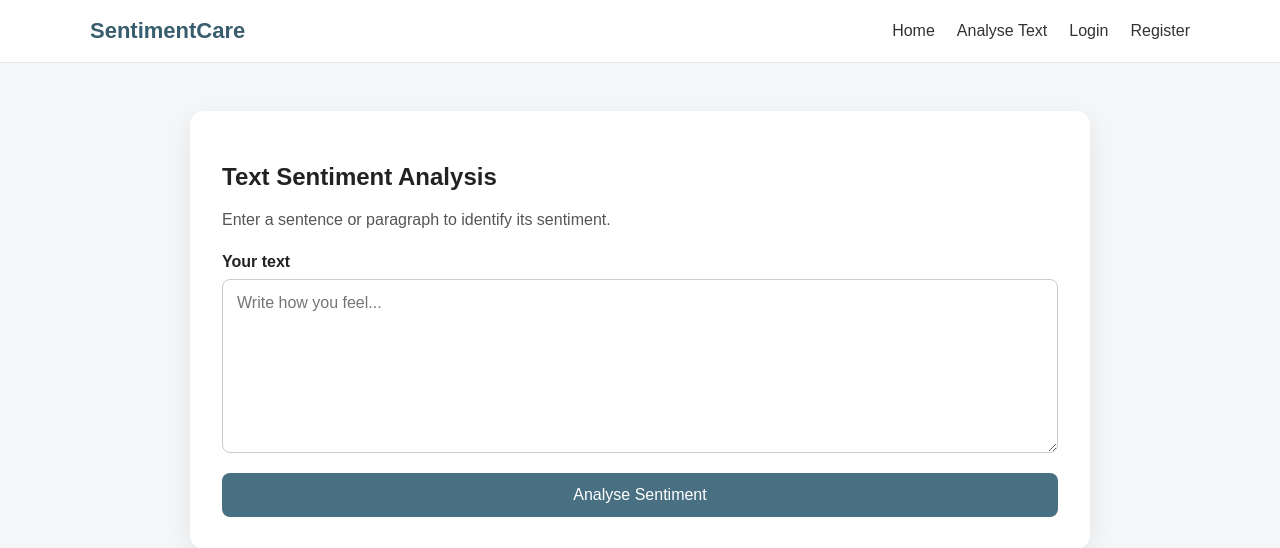
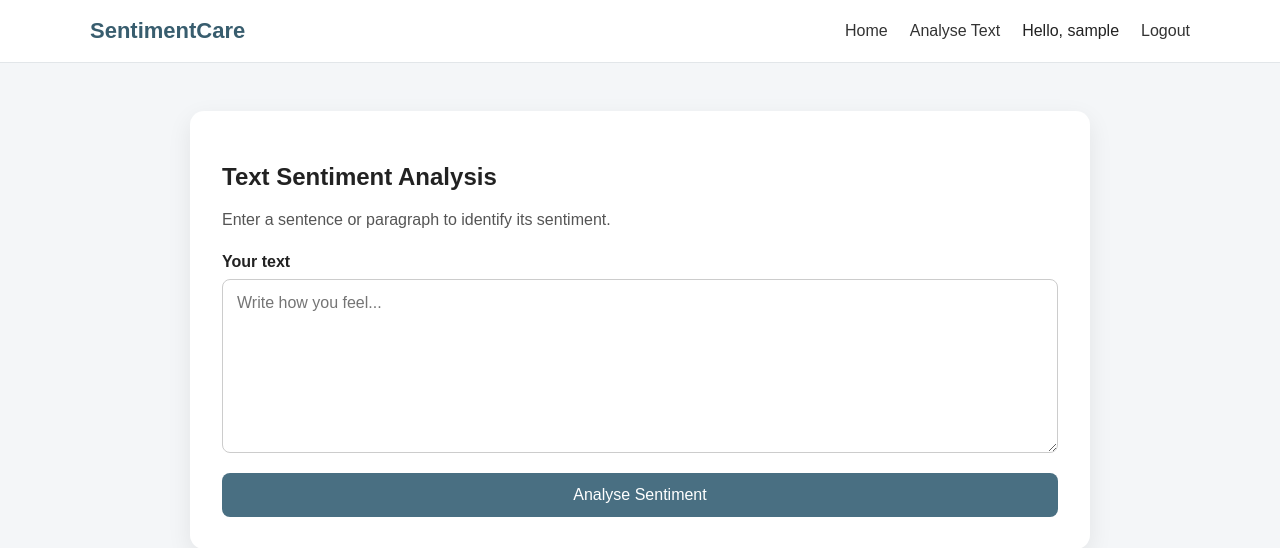
Before and after one commit to dodo762/Text-Sentiment-Project, a Flask app: page /analysis in a window 1280 px wide. Shown: the top 548 px of the page. Run offline with Flask 3, Linux system fonts and the light colour scheme; the visitor is signed in with stand-in values (Sample User, id 1); parts of the project's set-up code (start-up, migrations or seed data) failed here and were passed over.

Commit message:
Update navigation bar for login and logout

```diff
--- a/templates/base.html
+++ b/templates/base.html
@@ -35,12 +35,24 @@
                     <a href="{{ url_for('analysis') }}">
                         Analyse Text
                     </a>
+                    <!--to make the navigation bar show different between logged in and logged out-->
+                    {% if session.get("user_id") %}
+                        <span>
+                            Hello, {{ session.get("username") }}
+                        </span>
+
+                        <a href="{{ url_for('logout') }}">
+                            Logout
+                        </a>
+                    {% else %}
                         <a href="{{ url_for('login') }}">
                             Login
                         </a>
+
                         <a href="{{ url_for('register') }}">
                             Register
                         </a>
+                    {% endif %}
                 </div>
             </nav>
         </header>
```
Lines whose indentation alone changed are shown as unchanged.
